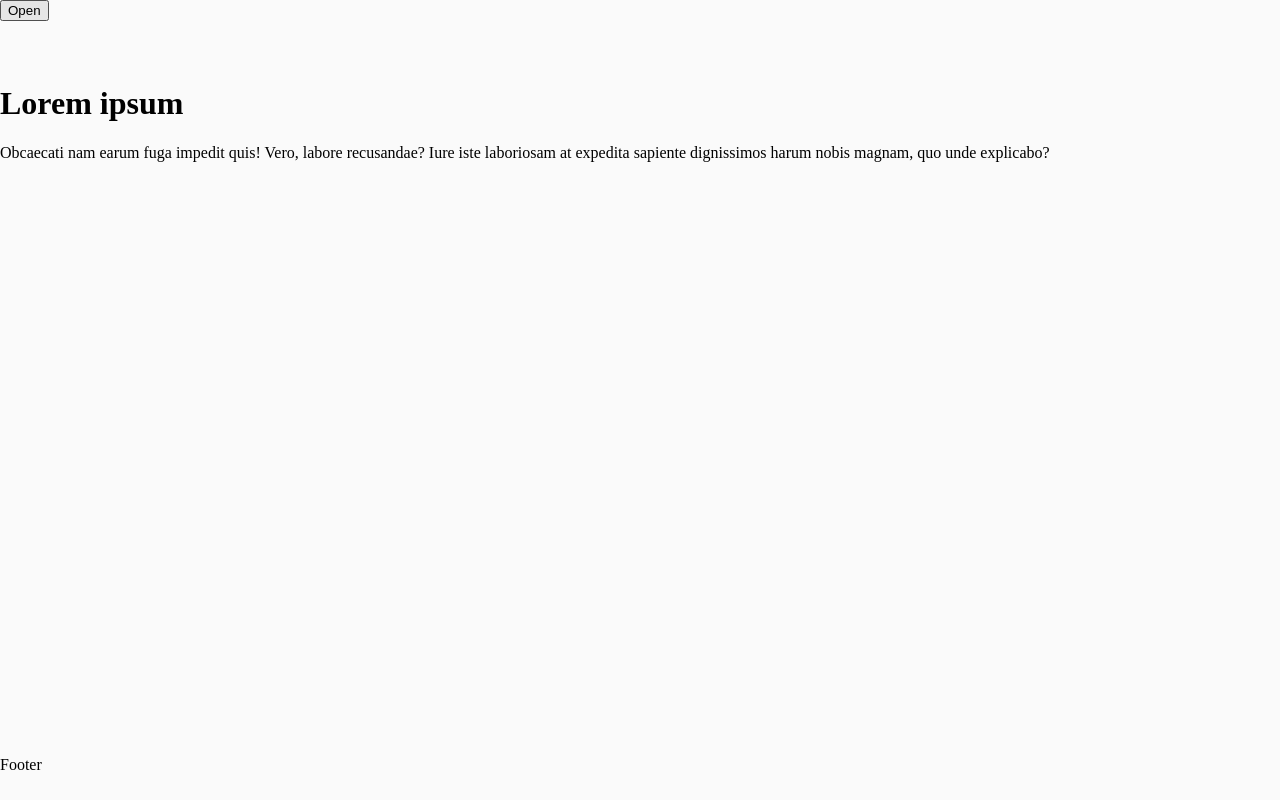
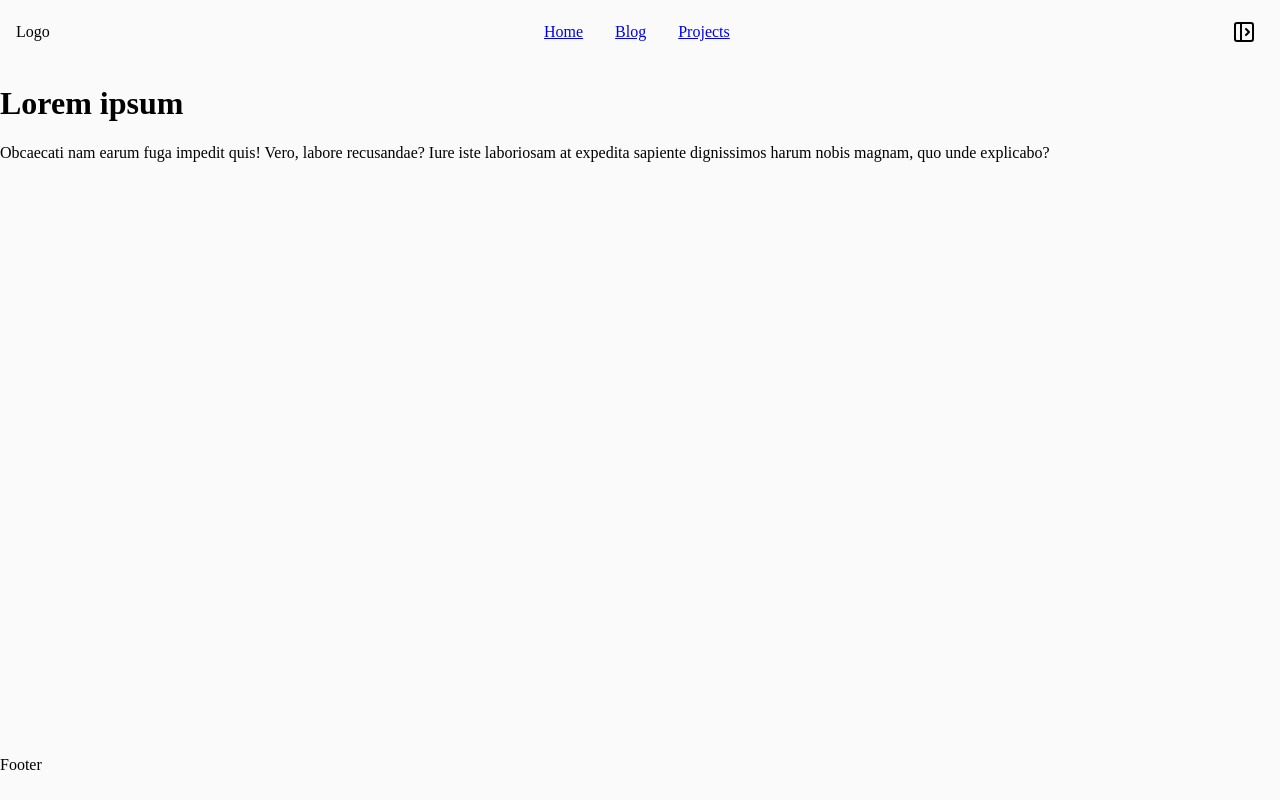
Before and after one commit to matthew-millard/learn-css-grid, a plain HTML site: page index.html in a window 1280 px wide. Drawn offline with Linux system fonts and the light colour scheme.

Commit message:
style: icon button

```diff
--- a/index.html
+++ b/index.html
@@ -9,11 +9,46 @@
   </head>
   <body>
     <div aria-hidden="true" class="overlay"></div>
+
     <div id="header-layout">
-      <header>
-        <button id="open-side-menu-button">Open</button>
+      <header id="header-container" class="container">
+        <div>Logo</div>
+        <nav>
+          <ul id="nav-links">
+            <a href="/">
+              <li>Home</li>
+            </a>
+            <a href="/blog">
+              <li>Blog</li>
+            </a>
+            <a href="/projects">
+              <li>Projects</li>
+            </a>
+          </ul>
+        </nav>
+        <div id="header-actions">
+          <button id="open-side-menu-button" class="icon-button">
+            <svg
+              xmlns="http://www.w3.org/2000/svg"
+              width="24"
+              height="24"
+              viewBox="0 0 24 24"
+              fill="none"
+              stroke="currentColor"
+              stroke-width="2"
+              stroke-linecap="round"
+              stroke-linejoin="round"
+              class="lucide lucide-panel-left-open-icon lucide-panel-left-open"
+            >
+              <rect width="18" height="18" x="3" y="3" rx="2" />
+              <path d="M9 3v18" />
+              <path d="m14 9 3 3-3 3" />
+            </svg>
+          </button>
+        </div>
       </header>
     </div>
+
     <div id="main-layout">
       <div id="side-menu">
         <button id="close-side-menu-button">Close</button>
--- a/styles/global.css
+++ b/styles/global.css
@@ -29,6 +29,29 @@ body {
 #header-layout {
 }
 
+#header-container {
+  height: 100%;
+  display: grid;
+  align-items: center;
+  grid-template-columns: repeat(3, auto);
+}
+
+#nav-links {
+  display: flex;
+  justify-content: center;
+  column-gap: 2rem;
+  padding-left: 0;
+  list-style: none;
+}
+
+#header-actions {
+  margin-left: auto;
+}
+
+.container {
+  margin-inline: 1rem;
+}
+
 #main-layout {
   #side-menu {
     position: fixed;
@@ -52,3 +75,19 @@ body {
 
 #footer-layout {
 }
+
+.icon-button {
+  display: grid;
+  width: fit-content;
+  padding: 6px 8px;
+  font-size: var(--icon-base);
+  background-color: transparent;
+  border: none;
+  border-radius: var(--radius);
+  cursor: pointer;
+  /* Look into having the ability to change the icon size */
+}
+
+.icon-button:hover {
+  background-color: var(--accent);
+}
--- a/styles/theme.css
+++ b/styles/theme.css
@@ -17,7 +17,9 @@
   --background-secondary: var(--zinc-100);
   --background-overlay: rgba(9, 9, 11, 0.3);
 
-  --transition-duration: 0.2s;
-
+  --accent: var(--zinc-200);
+  --radius: 0.25rem;
+  --icon-base: 0.5rem;
+  --transition-duration: 0.15s;
   --border: var(--zinc-300);
 }
```
